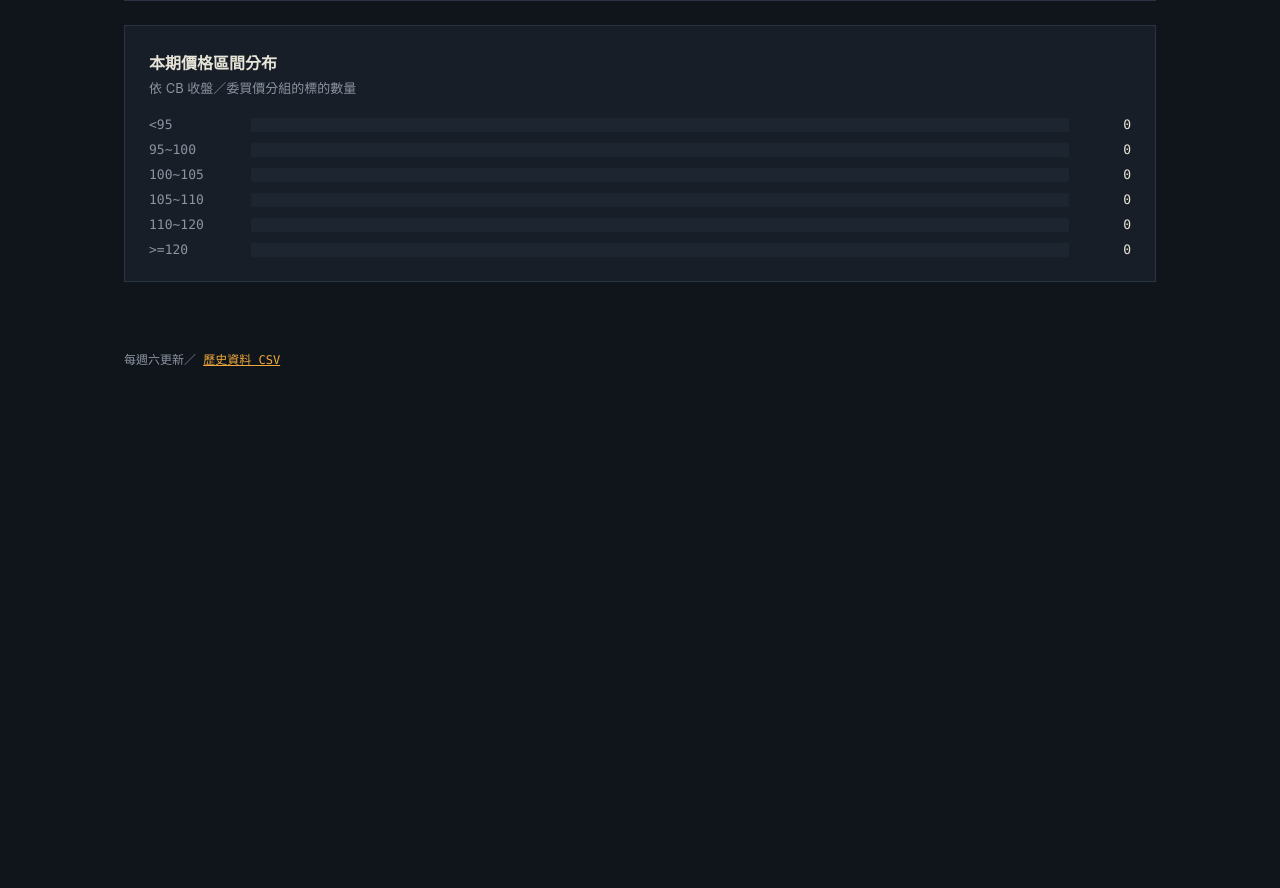
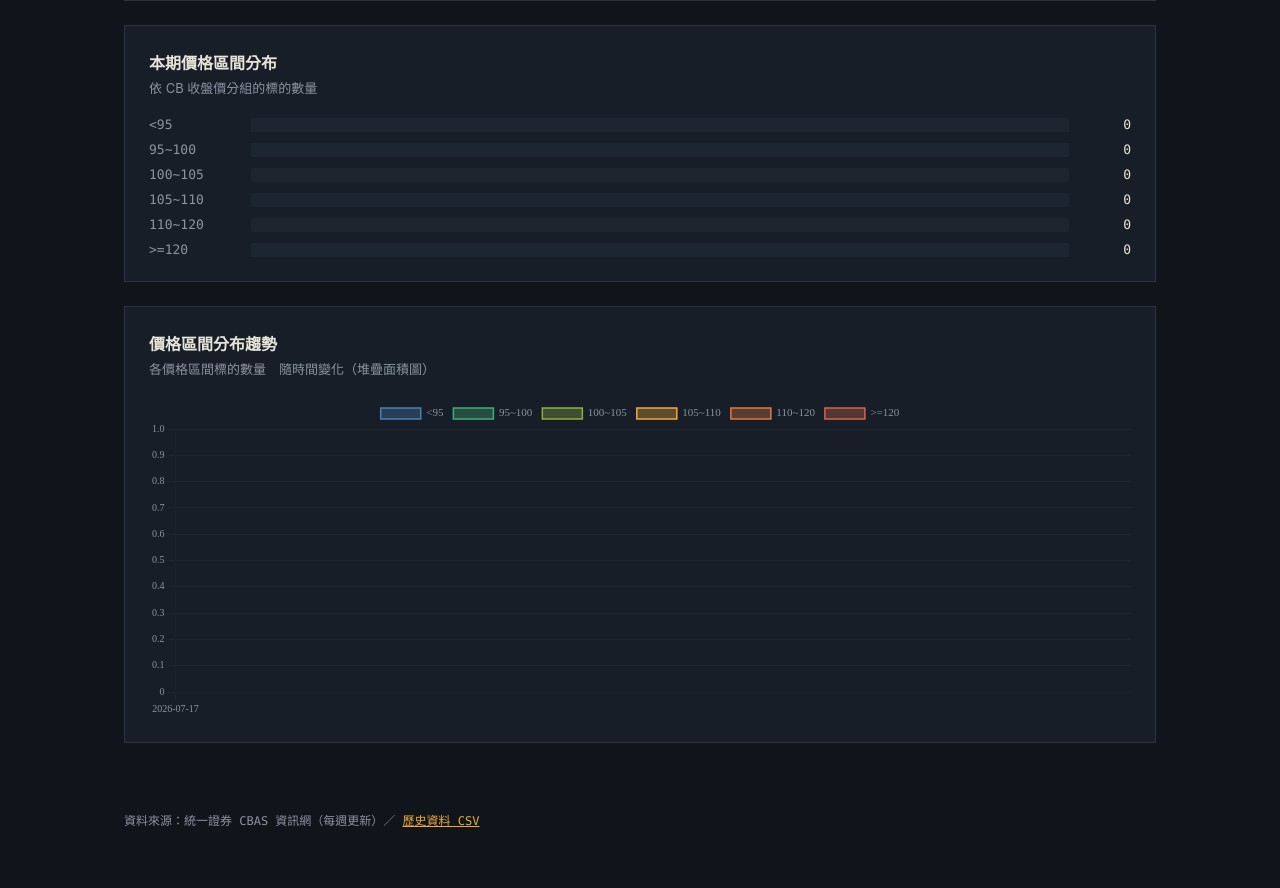
Before and after one commit to remark308-source/cb-daily-stats, a plain HTML site: page index.html in a window 1280 px wide. Shown: the part 1061-1949 px from the top of the page. Before the commit the page ends 1488 px from the top, so only its background shows below. Drawn offline with nearby package versions, Linux system fonts and the light colour scheme.

Commit message:
Update index.html

```diff
--- a/index.html
+++ b/index.html
@@ -144,7 +144,7 @@
 </main>
 
 <footer>
-  每週六更新／ <a href="data/history.csv">歷史資料 CSV</a>
+  資料來源：統一證券 CBAS 資訊網（每週更新）／ <a href="data/history.csv">歷史資料 CSV</a>
 </footer>
 
 <script>
@@ -199,6 +199,7 @@ function render(rows){
   renderCards(latest);
   renderTrendChart(rows);
   renderDistribution(latest);
+  renderDistributionTrendChart(rows);
 }
 
 function renderTicker(d){
@@ -243,8 +244,13 @@ function renderCards(d){
     </section>
     <section class="panel">
       <h2>本期價格區間分布</h2>
-      <p class="desc">依 CB 收盤／委買價分組的標的數量</p>
+      <p class="desc">依 CB 收盤價分組的標的數量</p>
       <div class="dist-bars" id="distBars"></div>
+    </section>
+    <section class="panel">
+      <h2>價格區間分布趨勢</h2>
+      <p class="desc">各價格區間標的數量　隨時間變化（堆疊面積圖）</p>
+      <div class="chart-wrap"><canvas id="distTrendChart"></canvas></div>
     </section>
   `;
 }
@@ -343,6 +349,61 @@ function renderDistribution(d){
   document.getElementById("distBars").innerHTML = html;
 }
 
+// 依區間由低到高給一組漸層色（低價區間偏冷色，高價區間偏暖色）
+const BIN_COLORS = ["#4a7fb5", "#3fae76", "#8fae3f", "#f0a93b", "#e07b3f", "#d6644a"];
+
+function renderDistributionTrendChart(rows){
+  const labels = rows.map(r => r.date);
+  const ctx = document.getElementById("distTrendChart").getContext("2d");
+
+  const datasets = PRICE_BINS.map((b, i) => ({
+    label: b.label,
+    data: rows.map(r => Number(r["price_bin_" + b.key]) || 0),
+    borderColor: BIN_COLORS[i],
+    backgroundColor: BIN_COLORS[i] + "55", // 加上透明度做堆疊填色
+    fill: true,
+    stack: "bins",
+    tension: 0.25,
+    pointRadius: 0,
+    borderWidth: 1.5,
+  }));
+
+  new Chart(ctx, {
+    type: "line",
+    data: { labels, datasets },
+    options: {
+      responsive: true,
+      maintainAspectRatio: false,
+      interaction: { mode: "index", intersect: false },
+      plugins: {
+        legend: {
+          labels: { color: "#8b93a1", font: { family: "IBM Plex Mono", size: 11 } }
+        },
+        tooltip: {
+          backgroundColor: "#1d2530",
+          borderColor: "#2a3341",
+          borderWidth: 1,
+          titleColor: "#e7e4d8",
+          bodyColor: "#e7e4d8",
+        }
+      },
+      scales: {
+        x: {
+          stacked: true,
+          ticks: { color: "#8b93a1", font: { family: "IBM Plex Mono", size: 10 }, maxTicksLimit: 10 },
+          grid: { color: "#1d2530" }
+        },
+        y: {
+          stacked: true,
+          beginAtZero: true,
+          ticks: { color: "#8b93a1", font: { family: "IBM Plex Mono", size: 10 } },
+          grid: { color: "#1d2530" }
+        }
+      }
+    }
+  });
+}
+
 loadData();
 </script>
 
```
